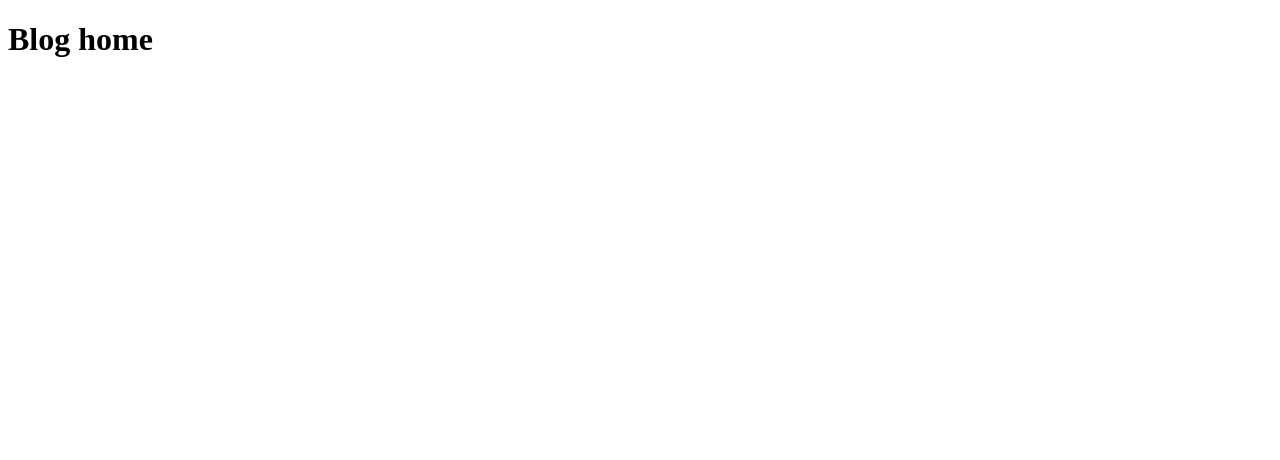
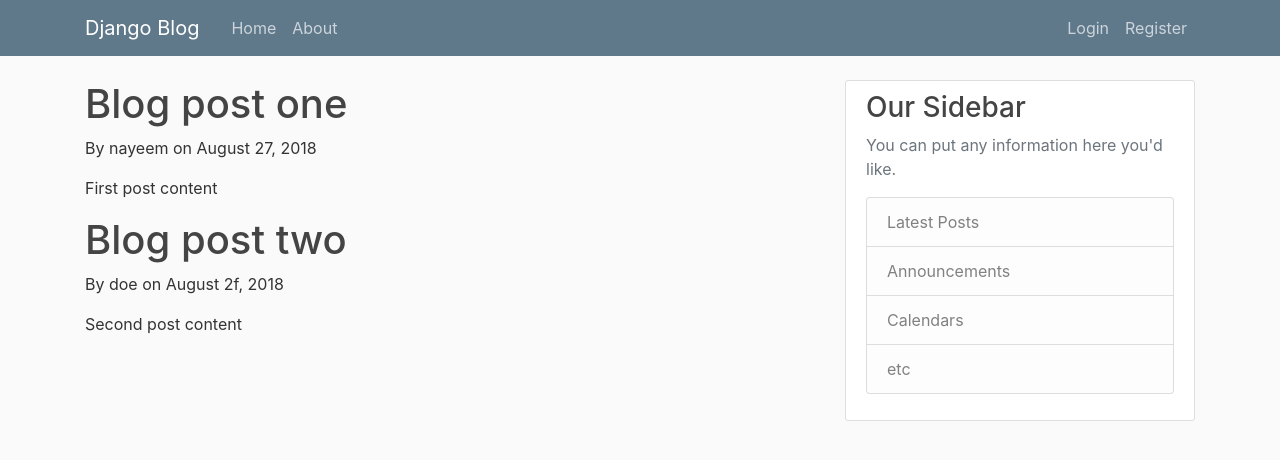
Before and after one commit to Initiated0/BlogApp, a Django app: page / in a window 1280 px wide. Before the commit the part shown is almost empty. Shown: the top 460 px of the page. Run offline with Django 3.2, Linux system fonts and the light colour scheme; some libraries are stand-ins or nearby versions.

Commit message:
CSS styles are added

```diff
--- /dev/null
+++ b/django_project/blog/static/blog/main.css
@@ -0,0 +1,85 @@
+
+body {
+  background: #fafafa;
+  color: #333333;
+  margin-top: 5rem;
+}
+
+h1, h2, h3, h4, h5, h6 {
+  color: #444444;
+}
+
+ul {
+  margin: 0;
+}
+
+.bg-steel {
+  background-color: #5f788a;
+}
+
+.site-header .navbar-nav .nav-link {
+  color: #cbd5db;
+}
+
+.site-header .navbar-nav .nav-link:hover {
+  color: #ffffff;
+}
+
+.site-header .navbar-nav .nav-link.active {
+  font-weight: 500;
+}
+
+.content-section {
+  background: #ffffff;
+  padding: 10px 20px;
+  border: 1px solid #dddddd;
+  border-radius: 3px;
+  margin-bottom: 20px;
+}
+
+.article-title {
+  color: #444444;
+}
+
+a.article-title:hover {
+  color: #428bca;
+  text-decoration: none;
+}
+
+.article-content {
+  white-space: pre-line;
+}
+
+.article-img {
+  height: 65px;
+  width: 65px;
+  margin-right: 16px;
+}
+
+.article-metadata {
+  padding-bottom: 1px;
+  margin-bottom: 4px;
+  border-bottom: 1px solid #e3e3e3
+}
+
+.article-metadata a:hover {
+  color: #333;
+  text-decoration: none;
+}
+
+.article-svg {
+  width: 25px;
+  height: 25px;
+  vertical-align: middle;
+}
+
+.account-img {
+  height: 125px;
+  width: 125px;
+  margin-right: 20px;
+  margin-bottom: 16px;
+}
+
+.account-heading {
+  font-size: 2.5rem;
+}
--- /dev/null
+++ b/django_project/blog/templates/blog/base.html
@@ -0,0 +1,71 @@
+{% load static %}
+<!DOCTYPE html>
+<html>
+<head>
+    <!-- Required meta tags -->
+    <meta charset="utf-8">
+    <meta name="viewport" content="width=device-width, initial-scale=1, shrink-to-fit=no">
+
+    <!-- Bootstrap CSS -->
+    <link rel="stylesheet" href="https://stackpath.bootstrapcdn.com/bootstrap/4.3.1/css/bootstrap.min.css" integrity="sha384-ggOyR0iXCbMQv3Xipma34MD+dH/1fQ784/j6cY/iJTQUOhcWr7x9JvoRxT2MZw1T" crossorigin="anonymous">
+
+    <link rel="stylesheet" type="text/css" href="{% static 'blog/main.css' %}">
+
+
+	{% if title %}
+		<title>Django Blog - {{ title }}</title>
+	{% else %}
+		<title>Django Blog </title>
+	{% endif %}
+</head>
+<body>
+	<header class="site-header">
+	  <nav class="navbar navbar-expand-md navbar-dark bg-steel fixed-top">
+	    <div class="container">
+	      <a class="navbar-brand mr-4" href="/">Django Blog</a>
+	      <button class="navbar-toggler" type="button" data-toggle="collapse" data-target="#navbarToggle" aria-controls="navbarToggle" aria-expanded="false" aria-label="Toggle navigation">
+	      <span class="navbar-toggler-icon"></span>
+	      </button>
+	      <div class="collapse navbar-collapse" id="navbarToggle">
+	        <div class="navbar-nav mr-auto">
+	          <a class="nav-item nav-link" href="/">Home</a>
+	          <a class="nav-item nav-link" href="/about">About</a>
+	        </div>
+	        <!-- Navbar Right Side -->
+	        <div class="navbar-nav">
+	          <a class="nav-item nav-link" href="#">Login</a>
+	          <a class="nav-item nav-link" href="#">Register</a>
+	        </div>
+	      </div>
+	    </div>
+	  </nav>
+	</header>
+	<main role="main" class="container">
+	  <div class="row">
+	    <div class="col-md-8">
+	      {% block content %}{% endblock %}
+	    </div>
+	    <div class="col-md-4">
+	      <div class="content-section">
+	        <h3>Our Sidebar</h3>
+	        <p class='text-muted'>You can put any information here you'd like.
+	          <ul class="list-group">
+	            <li class="list-group-item list-group-item-light">Latest Posts</li>
+	            <li class="list-group-item list-group-item-light">Announcements</li>
+	            <li class="list-group-item list-group-item-light">Calendars</li>
+	            <li class="list-group-item list-group-item-light">etc</li>
+	          </ul>
+	        </p>
+	      </div>
+	    </div>
+	  </div>
+	</main>
+
+
+	<!-- Optional JavaScript -->
+    <!-- jQuery first, then Popper.js, then Bootstrap JS -->
+    <script src="https://code.jquery.com/jquery-3.3.1.slim.min.js" integrity="sha384-q8i/X+965DzO0rT7abK41JStQIAqVgRVzpbzo5smXKp4YfRvH+8abtTE1Pi6jizo" crossorigin="anonymous"></script>
+    <script src="https://cdnjs.cloudflare.com/ajax/libs/popper.js/1.14.7/umd/popper.min.js" integrity="sha384-UO2eT0CpHqdSJQ6hJty5KVphtPhzWj9WO1clHTMGa3JDZwrnQq4sF86dIHNDz0W1" crossorigin="anonymous"></script>
+    <script src="https://stackpath.bootstrapcdn.com/bootstrap/4.3.1/js/bootstrap.min.js" integrity="sha384-JjSmVgyd0p3pXB1rRibZUAYoIIy6OrQ6VrjIEaFf/nJGzIxFDsf4x0xIM+B07jRM" crossorigin="anonymous"></script>
+</body>
+</html>
--- a/django_project/blog/templates/blog/home.html
+++ b/django_project/blog/templates/blog/home.html
@@ -1,10 +1,8 @@
-<!DOCTYPE html>
-<html>
-<head>
-	<title></title>
-</head>
-<body>
-	<h1> Blog home </h 1>
-
-</body>
-</html>
+{% extends "blog/base.html" %}
+{% block content %}
+	{% for post in posts %}
+		<h1> {{ post.title }}</h1>
+		<p>By {{ post.author }} on {{ post.date_posted }}</p>
+		<p> {{ post.content }}</p>
+	{% endfor %}
+{% endblock content %}
--- a/django_project/blog/views.py
+++ b/django_project/blog/views.py
@@ -1,10 +1,29 @@
 from django.shortcuts import render
 
+posts = [
+	{
+		'author': 'nayeem',
+		'title': 'Blog post one',
+		'content': 'First post content',
+		'date_posted': 'August 27, 2018'
 
+	},
+	{
+		'author': 'doe',
+		'title': 'Blog post two',
+		'content': 'Second post content',
+		'date_posted': 'August 2f, 2018'
+
+	}
+
+]
 
 def home(request):
-    return render(request, 'blog/home.html')
+	context = {
+		'posts': posts
+	}
+	return render(request, 'blog/home.html', context)
 
 
 def about(request):
-    return render(request, 'blog/about.html')
+    return render(request, 'blog/about.html', {'title': 'GOGO Company'})
```
Also changed, not shown: django_project/blog/templates/blog/about.html (+3 -9 lines).
